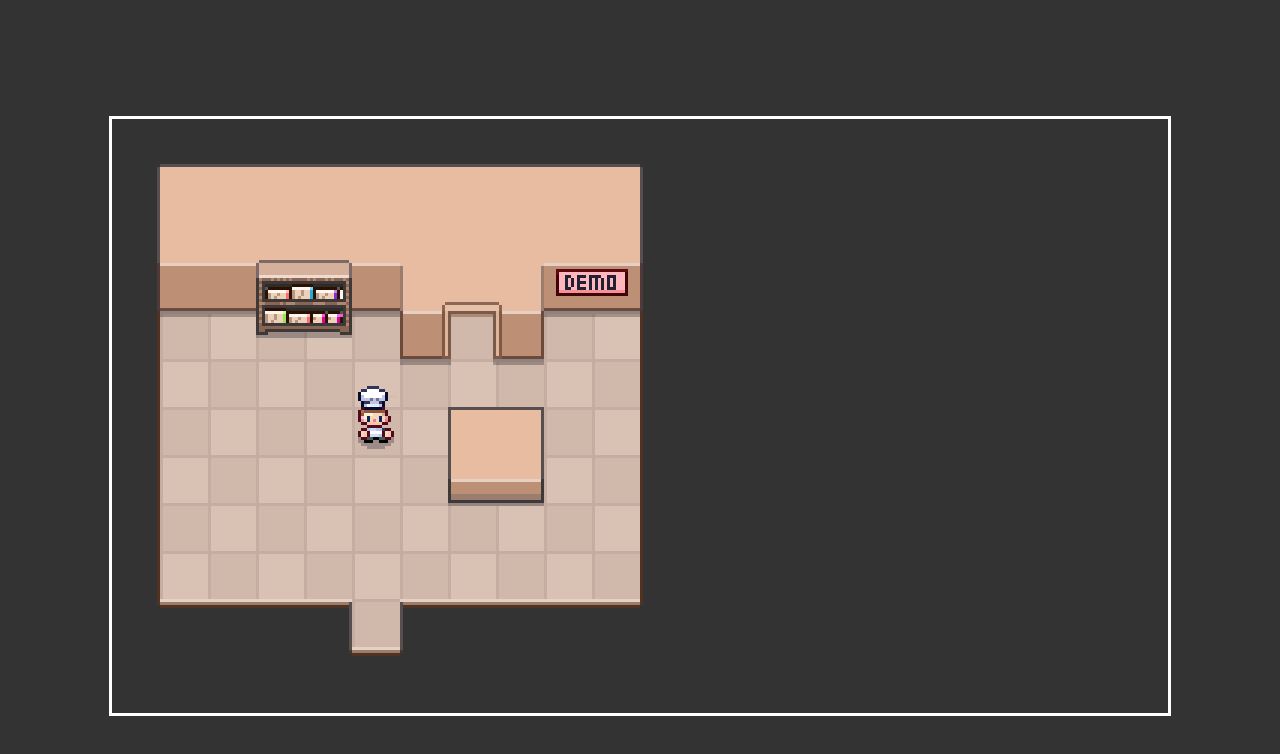
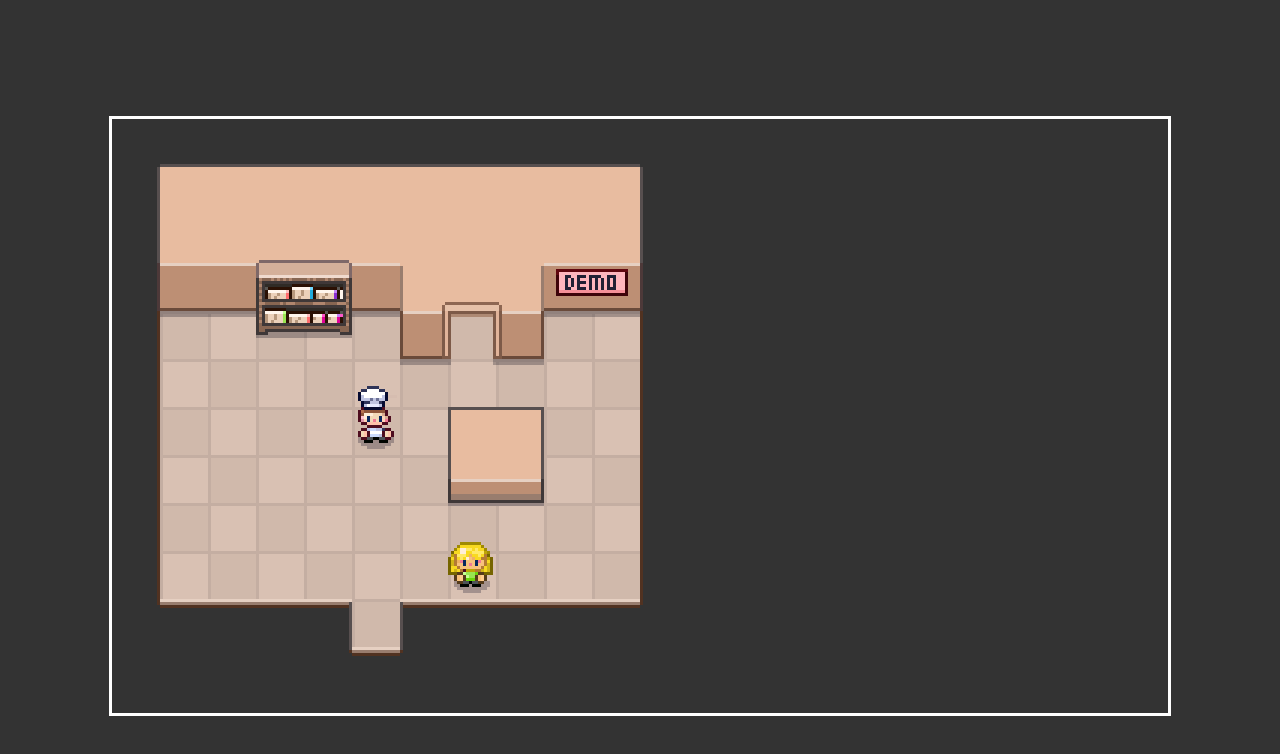
Before and after one commit to AndreiAnton/rpg-javascript-game, a plain HTML site: page index.html in a window 1280 px wide. Drawn offline with Linux system fonts and the light colour scheme.

Commit message:
added GameObject class

```diff
--- /dev/null
+++ b/GameObject.js
@@ -0,0 +1,10 @@
+class GameObject {
+    constructor(config) {
+        this.x = config.x || 0;
+        this.y = config.y || 0;
+        this.sprite = new Sprite({
+            gameObject: this,
+            src: config.src || "/images/characters/people/hero.png",
+        });
+    }
+}
--- a/Overworld.js
+++ b/Overworld.js
@@ -12,39 +12,22 @@ class Overworld {
         };
         image.src = "/images/maps/DemoLower.png";
 
-        const x = 5;
-        const y = 6;
+        // Place some game objects!
+        const hero = new GameObject({
+            x: 5,
+            y: 6,
 
-        const shadow = new Image();
-        shadow.onload = () => {
-            this.ctx.drawImage(
-                shadow,
-                0, // left
-                0, // top
-                32, // width
-                32, // height
-                x * 16 - 8,
-                y * 16 -18,
-                32,
-                32
-            );
-        }
-        shadow.src = "/images/characters/shadow.png";
+        })
 
-        const hero = new Image();
-        hero.onload = () => {
-            this.ctx.drawImage(
-                hero,
-                0, // left
-                0, // top
-                32, // width
-                32, // height
-                x * 16 - 8,
-                y * 16 -18,
-                32,
-                32
-            );
-        }
-        hero.src = "/images/characters/people/hero.png"
+        const npc1 = new GameObject({
+            x: 7,
+            y: 9,
+            src: "/images/characters/people/npc1.png"
+        })
+
+        setTimeout(() => {
+            hero.sprite.draw(this.ctx);
+            npc1.sprite.draw(this.ctx);
+        }, 200)
     }
 }
--- /dev/null
+++ b/Sprite.js
@@ -0,0 +1,50 @@
+class Sprite {
+    constructor(config) {
+
+        // Set up the image
+        this.image = new Image();
+        this.image.src = config.src;
+        this.image.onload = () => {
+            this.isLoaded = true;
+        }
+
+        // Shadow
+        this.shadow = new Image();
+        this.useShadow = true;
+        if (this.useShadow) {
+            this.shadow.src = "/images/characters/shadow.png";
+        }
+        this.shadow.onload = () => {
+            this.isShadowLoaded = true;
+        }
+
+        // Configuring Animation & Initial State
+        this.animations = config.animations || {
+            idleDown: [
+                [0,0]
+            ],
+            // walkDown: [
+            //     [0,0], [1,0], [2,0], [3,0],
+            // ]
+        }
+        this.currentAnimation = config.currentAnimation || "idleDown";
+        this.currentAnimationFrame = 0;
+
+        // Reference the game object
+        this.gameObject = config.gameObject;
+    }
+
+    draw(ctx) {
+        const x = this.gameObject.x * 16 - 8;
+        const y = this.gameObject.y * 16 - 18;
+
+        this.isShadowLoaded && ctx.drawImage(this.shadow, x, y)
+
+        this.isLoaded && ctx.drawImage(this.image,
+            0,0,
+            32,32,
+            x,y,
+            32,32
+        )
+    }
+}
--- a/index.html
+++ b/index.html
@@ -12,6 +12,8 @@
 
         <!-- Scripts -->
         <script src="/Overworld.js"></script>
+        <script src="/GameObject.js"></script>
+        <script src="/Sprite.js"></script>
         <script src="/init.js"></script>
 
     </body>
```
